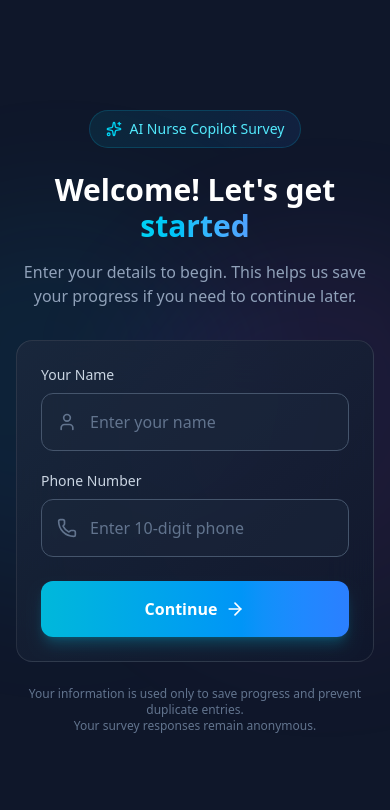
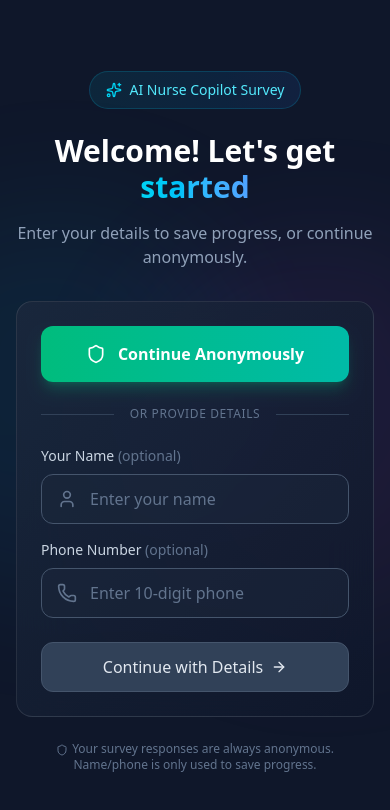
Before and after one commit to gsabarinath02/survey, a Next.js app: page /survey in a window 390 px wide. Shown: the top 810 px of the page. Built offline with nearby package versions, Linux system fonts and the light colour scheme.

Commit message:
Add Continue Anonymously option - name and phone now optional

```diff
--- a/src/app/api/questions/route.ts
+++ b/src/app/api/questions/route.ts
@@ -19,6 +19,7 @@ export async function GET(request: NextRequest) {
                 { role: role },
                 { role: 'both' }
             ];
+
         }
 
         const questions = await prisma.question.findMany({
--- a/src/components/survey/ParticipantEntry.tsx
+++ b/src/components/survey/ParticipantEntry.tsx
@@ -2,7 +2,7 @@
 
 import React, { useState } from 'react';
 import { motion } from 'framer-motion';
-import { User, Phone, ArrowRight, Sparkles, Loader2 } from 'lucide-react';
+import { User, Phone, ArrowRight, Sparkles, Loader2, Shield } from 'lucide-react';
 import { clsx } from 'clsx';
 
 interface ParticipantEntryProps {
@@ -13,20 +13,23 @@ interface ParticipantEntryProps {
 export function ParticipantEntry({ onSubmit, isLoading }: ParticipantEntryProps) {
     const [name, setName] = useState('');
     const [phone, setPhone] = useState('');
+    const [isAnonymous, setIsAnonymous] = useState(false);
     const [errors, setErrors] = useState<{ name?: string; phone?: string }>({});
 
     const validateForm = () => {
+        // No validation needed for anonymous mode
+        if (isAnonymous) {
+            return true;
+        }
+
         const newErrors: { name?: string; phone?: string } = {};
 
-        if (!name.trim()) {
-            newErrors.name = 'Please enter your name';
-        } else if (name.trim().length < 2) {
+        // Both fields are now optional, but if provided, validate them
+        if (name.trim() && name.trim().length < 2) {
             newErrors.name = 'Name must be at least 2 characters';
         }
 
-        if (!phone.trim()) {
-            newErrors.phone = 'Please enter your phone number';
-        } else if (phone.replace(/\D/g, '').length < 10) {
+        if (phone.trim() && phone.replace(/\D/g, '').length < 10) {
             newErrors.phone = 'Please enter a valid 10-digit phone number';
         }
 
@@ -37,14 +40,23 @@ export function ParticipantEntry({ onSubmit, isLoading }: ParticipantEntryProps)
     const handleSubmit = (e: React.FormEvent) => {
         e.preventDefault();
         if (validateForm() && !isLoading) {
-            onSubmit(name.trim(), phone.replace(/\D/g, ''));
+            if (isAnonymous) {
+                onSubmit('Anonymous', '');
+            } else {
+                onSubmit(name.trim() || 'Anonymous', phone.replace(/\D/g, ''));
+            }
+        }
+    };
+
+    const handleAnonymous = () => {
+        if (!isLoading) {
+            setIsAnonymous(true);
+            onSubmit('Anonymous', '');
         }
     };
 
     const formatPhone = (value: string) => {
-        // Remove non-digits
         const digits = value.replace(/\D/g, '');
-        // Limit to 10 digits
         return digits.slice(0, 10);
     };
 
@@ -77,7 +89,7 @@ export function ParticipantEntry({ onSubmit, isLoading }: ParticipantEntryProps)
                 </h1>
 
                 <p className="text-slate-400 text-base max-w-md mx-auto">
-                    Enter your details to begin. This helps us save your progress if you need to continue later.
+                    Enter your details to save progress, or continue anonymously.
                 </p>
             </motion.div>
 
@@ -90,10 +102,47 @@ export function ParticipantEntry({ onSubmit, isLoading }: ParticipantEntryProps)
                 className="w-full max-w-md relative z-10"
             >
                 <div className="bg-gradient-to-br from-slate-800/80 to-slate-900/80 backdrop-blur-xl rounded-2xl border border-white/10 p-6 sm:p-8">
-                    {/* Name Input */}
-                    <div className="mb-5">
+                    {/* Anonymous Button - Prominent */}
+                    <motion.button
+                        type="button"
+                        onClick={handleAnonymous}
+                        disabled={isLoading}
+                        whileHover={!isLoading ? { scale: 1.02 } : {}}
+                        whileTap={!isLoading ? { scale: 0.98 } : {}}
+                        className={clsx(
+                            'w-full py-4 rounded-xl font-bold text-base mb-6',
+                            'bg-gradient-to-r from-emerald-500 to-teal-500',
+                            'text-white shadow-lg shadow-emerald-500/25',
+                            'flex items-center justify-center gap-3',
+                            'transition-all duration-200',
+                            isLoading
+                                ? 'opacity-70 cursor-wait'
+                                : 'hover:shadow-emerald-500/40 hover:from-emerald-400 hover:to-teal-400'
+                        )}
+                    >
+                        {isLoading && isAnonymous ? (
+                            <>
+                                <Loader2 className="w-5 h-5 animate-spin" />
+                                Starting...
+                            </>
+                        ) : (
+                            <>
+                                <Shield className="w-5 h-5" />
+                                Continue Anonymously
+                            </>
+                        )}
+                    </motion.button>
+
+                    <div className="flex items-center gap-4 mb-6">
+                        <div className="flex-1 h-px bg-slate-700" />
+                        <span className="text-xs text-slate-500 uppercase tracking-wider">or provide details</span>
+                        <div className="flex-1 h-px bg-slate-700" />
+                    </div>
+
+                    {/* Name Input - Optional */}
+                    <div className="mb-4">
                         <label className="block text-sm font-medium text-slate-300 mb-2">
-                            Your Name
+                            Your Name <span className="text-slate-500">(optional)</span>
                         </label>
                         <div className="relative">
                             <User className="absolute left-4 top-1/2 -translate-y-1/2 w-5 h-5 text-slate-500" />
@@ -107,7 +156,7 @@ export function ParticipantEntry({ onSubmit, isLoading }: ParticipantEntryProps)
                                 placeholder="Enter your name"
                                 disabled={isLoading}
                                 className={clsx(
-                                    'w-full pl-12 pr-4 py-4 rounded-xl bg-slate-800/50 text-white placeholder-slate-500',
+                                    'w-full pl-12 pr-4 py-3 rounded-xl bg-slate-800/50 text-white placeholder-slate-500',
                                     'border transition-all duration-200',
                                     'focus:outline-none focus:ring-2 focus:ring-cyan-500/50',
                                     errors.name
@@ -128,10 +177,10 @@ export function ParticipantEntry({ onSubmit, isLoading }: ParticipantEntryProps)
                         )}
                     </div>
 
-                    {/* Phone Input */}
+                    {/* Phone Input - Optional */}
                     <div className="mb-6">
                         <label className="block text-sm font-medium text-slate-300 mb-2">
-                            Phone Number
+                            Phone Number <span className="text-slate-500">(optional)</span>
                         </label>
                         <div className="relative">
                             <Phone className="absolute left-4 top-1/2 -translate-y-1/2 w-5 h-5 text-slate-500" />
@@ -145,7 +194,7 @@ export function ParticipantEntry({ onSubmit, isLoading }: ParticipantEntryProps)
                                 placeholder="Enter 10-digit phone"
                                 disabled={isLoading}
                                 className={clsx(
-                                    'w-full pl-12 pr-4 py-4 rounded-xl bg-slate-800/50 text-white placeholder-slate-500',
+                                    'w-full pl-12 pr-4 py-3 rounded-xl bg-slate-800/50 text-white placeholder-slate-500',
                                     'border transition-all duration-200',
                                     'focus:outline-none focus:ring-2 focus:ring-cyan-500/50',
                                     errors.phone
@@ -166,32 +215,32 @@ export function ParticipantEntry({ onSubmit, isLoading }: ParticipantEntryProps)
                         )}
                     </div>
 
-                    {/* Submit Button */}
+                    {/* Submit with Details Button */}
                     <motion.button
                         type="submit"
                         disabled={isLoading}
                         whileHover={!isLoading ? { scale: 1.02 } : {}}
                         whileTap={!isLoading ? { scale: 0.98 } : {}}
                         className={clsx(
-                            'w-full py-4 rounded-xl font-bold text-base',
-                            'bg-gradient-to-r from-cyan-500 to-blue-500',
-                            'text-white shadow-lg shadow-cyan-500/25',
+                            'w-full py-3 rounded-xl font-medium text-base',
+                            'bg-slate-700 border border-slate-600',
+                            'text-slate-200',
                             'flex items-center justify-center gap-2',
                             'transition-all duration-200',
                             isLoading
                                 ? 'opacity-70 cursor-wait'
-                                : 'hover:shadow-cyan-500/40 hover:from-cyan-400 hover:to-blue-400'
+                                : 'hover:bg-slate-600 hover:border-slate-500'
                         )}
                     >
-                        {isLoading ? (
+                        {isLoading && !isAnonymous ? (
                             <>
                                 <Loader2 className="w-5 h-5 animate-spin" />
                                 Checking...
                             </>
                         ) : (
                             <>
-                                Continue
-                                <ArrowRight className="w-5 h-5" />
+                                Continue with Details
+                                <ArrowRight className="w-4 h-4" />
                             </>
                         )}
                     </motion.button>
@@ -199,9 +248,10 @@ export function ParticipantEntry({ onSubmit, isLoading }: ParticipantEntryProps)
 
                 {/* Privacy Note */}
                 <p className="mt-6 text-xs text-slate-500 text-center">
-                    Your information is used only to save progress and prevent duplicate entries.
+                    <Shield className="w-3 h-3 inline mr-1" />
+                    Your survey responses are always anonymous.
                     <br />
-                    Your survey responses remain anonymous.
+                    Name/phone is only used to save progress.
                 </p>
             </motion.form>
         </div>
```
